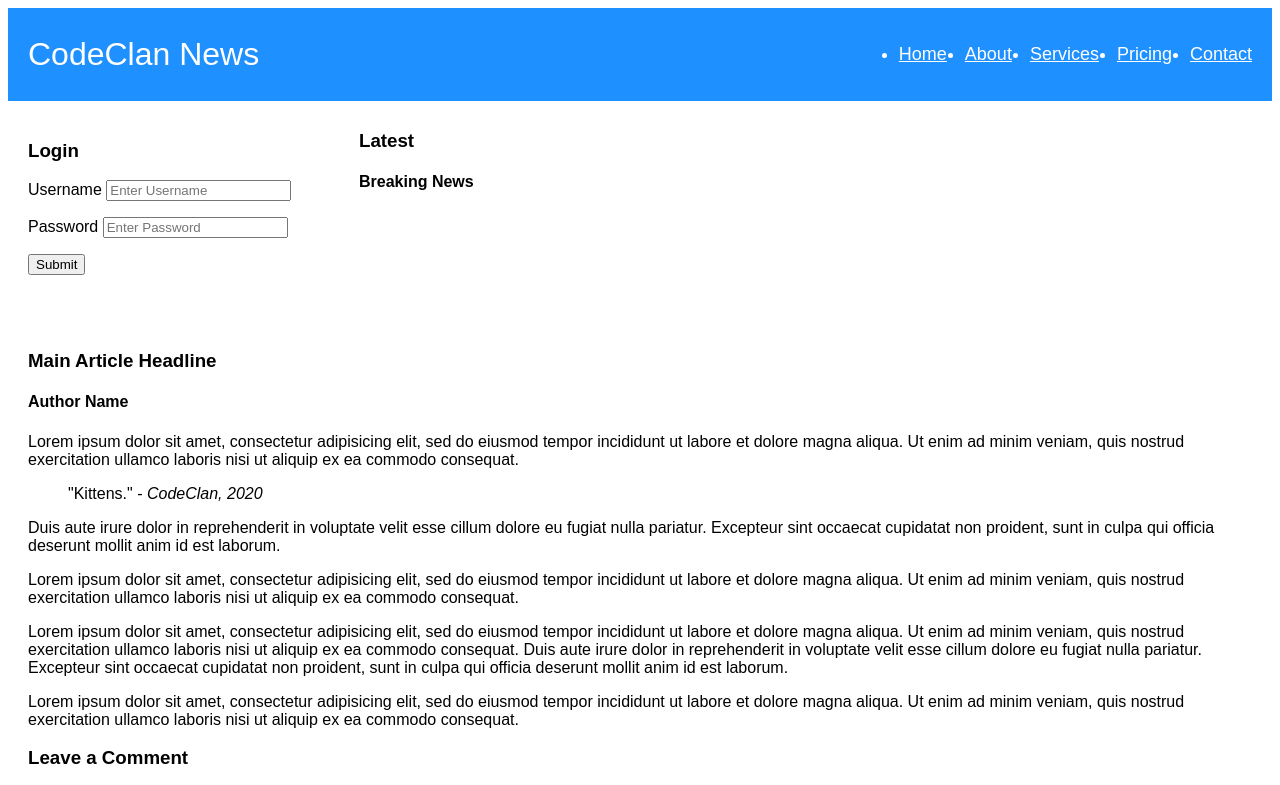
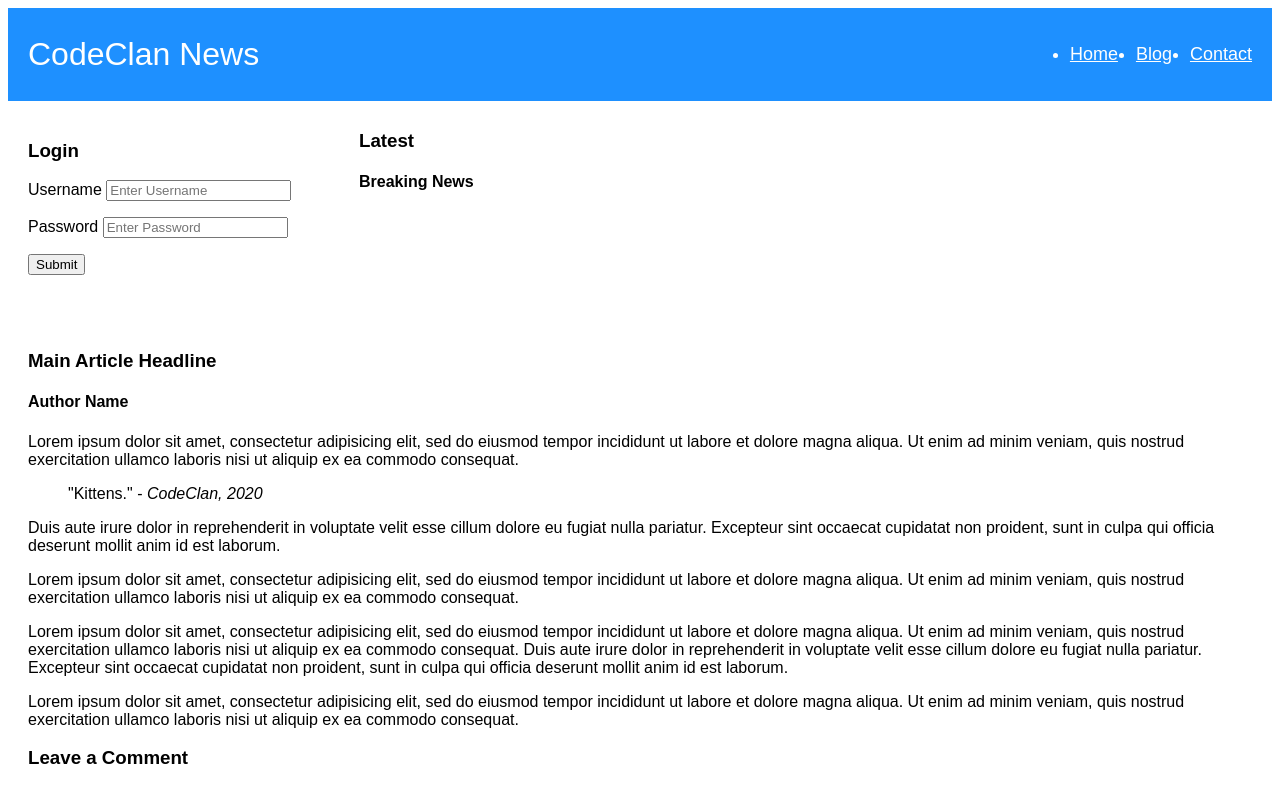
Before and after one commit to CodeEvent/html_css_homework, a plain HTML site: page index.html in a window 1280 px wide. Shown: the top 785 px of the page. Drawn offline with Linux system fonts and the light colour scheme.

Commit message:
html_css_homework

```diff
--- a/index.html
+++ b/index.html
@@ -18,11 +18,7 @@
         <!-- NAVIGATION MENUS -->
         <div class="menu">
           <li><a href="/">Home</a></li>
-          <li><a href="/">About</a></li>
-          <li class="services">
-            <a href="/">Services</a>
-          </li>
-          <li><a href="/">Pricing</a></li>
+          <li><a href="/">Blog</a></li>
           <li><a href="/">Contact</a></li>
         </div>
       </ul>
```
